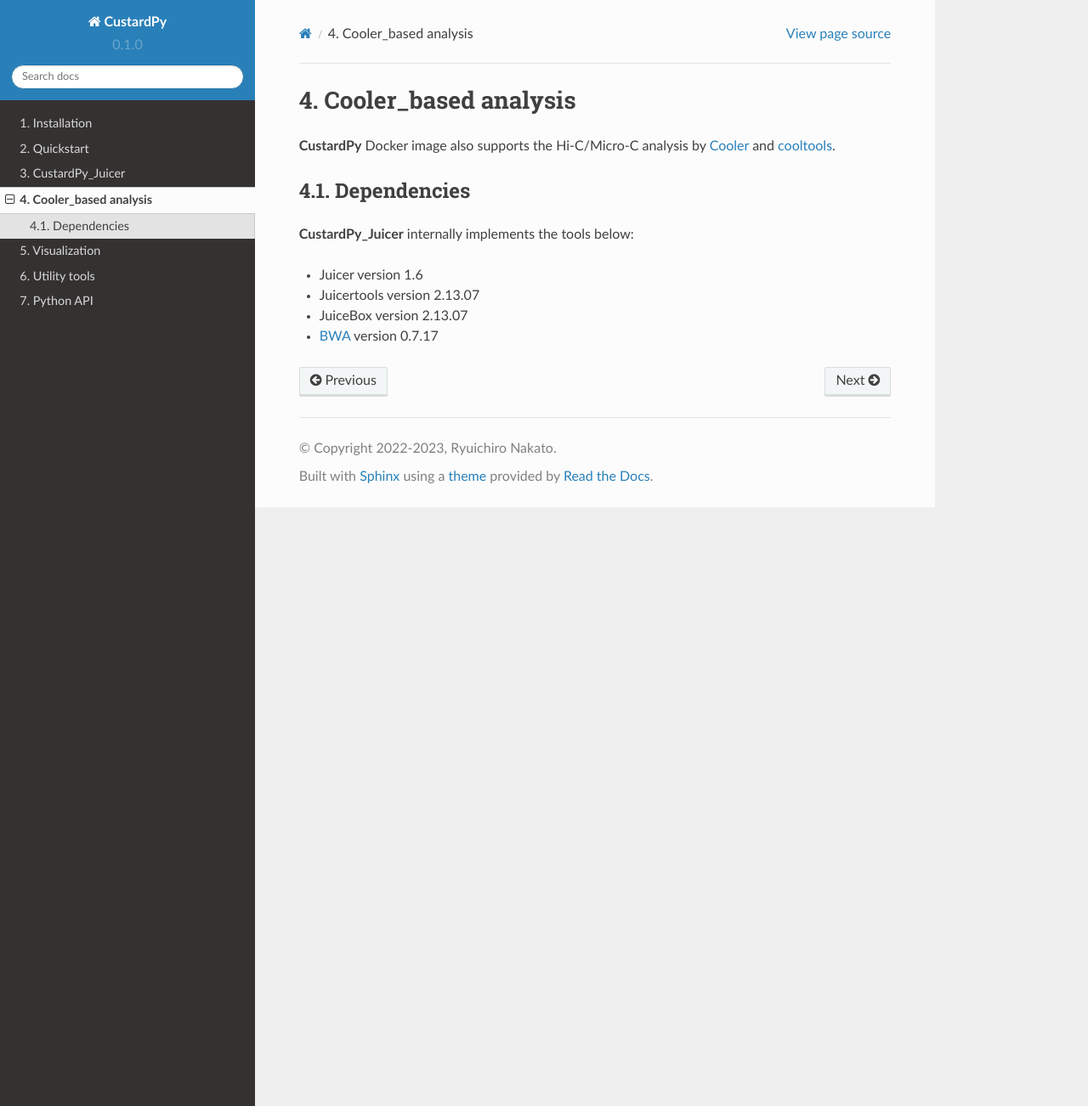
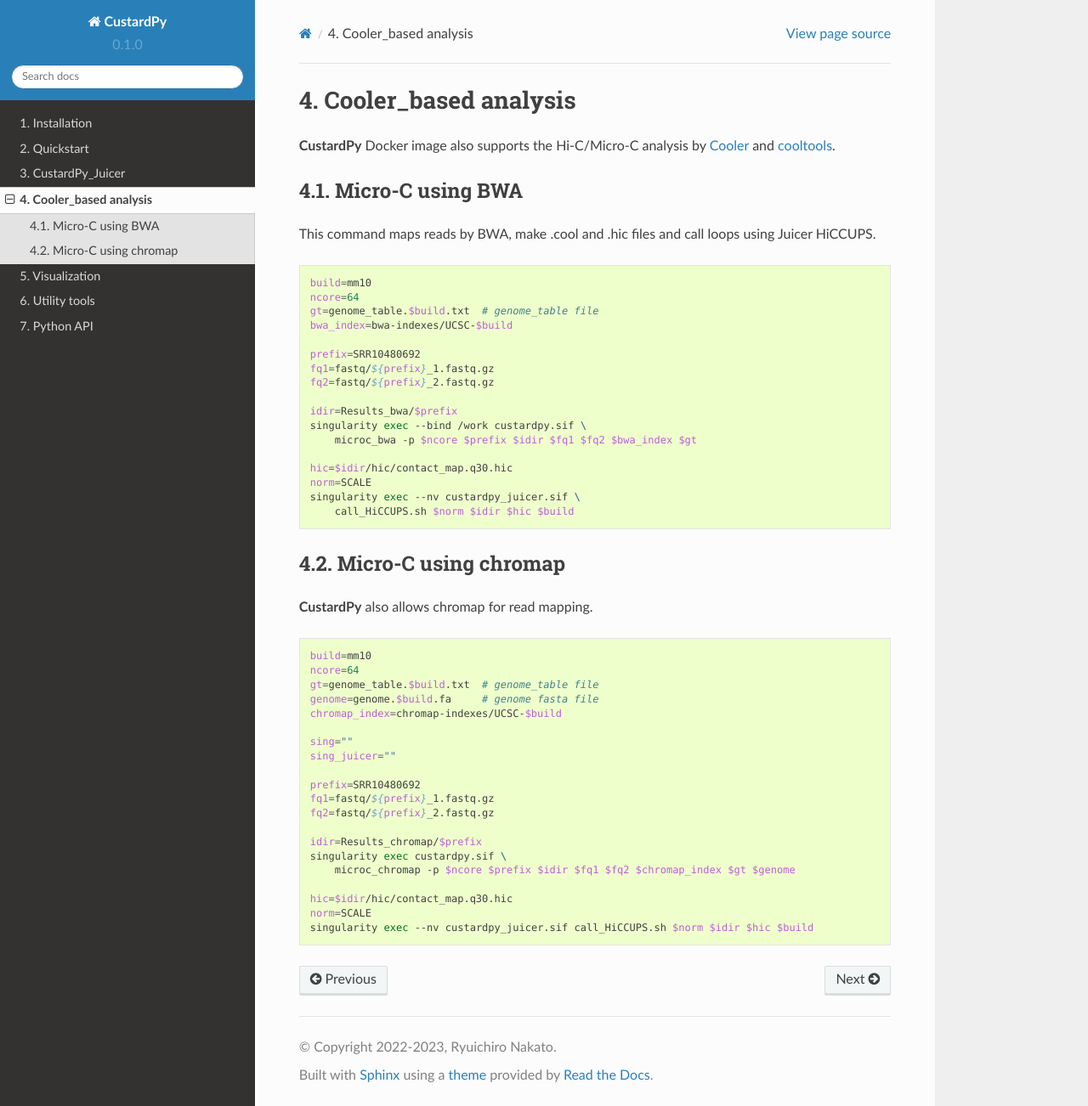
Before and after one commit to rnakato/CustardPy, a Sphinx documentation site: the page built from docs/content/Cooler.rst, in a window 1280 px wide and 1302 px high. Shown: the whole window at 85% size. Built offline with Sphinx 7.4.7 and the Read the Docs theme 2.0.0, drawn with Linux system fonts in a browser that asks for light colours.

Commit message:
add docs

```diff
--- a/docs/content/Cooler.rst
+++ b/docs/content/Cooler.rst
@@ -3,13 +3,56 @@
 
 **CustardPy** Docker image also supports the Hi-C/Micro-C analysis by `Cooler <https://cooler.readthedocs.io/en/latest/index.html>`_ and `cooltools <https://github.com/open2c/cooltools>`_.
 
+Micro-C using BWA
+-------------------------
 
-Dependencies
----------------------------
+This command maps reads by BWA, make .cool and .hic files and call loops using Juicer HiCCUPS.
 
-**CustardPy_Juicer** internally implements the tools below:
+.. code-block:: bash
 
-- Juicer version 1.6
-- Juicertools version 2.13.07
-- JuiceBox version 2.13.07
-- `BWA <http://bio-bwa.sourceforge.net/>`_ version 0.7.17
+    build=mm10
+    ncore=64
+    gt=genome_table.$build.txt  # genome_table file
+    bwa_index=bwa-indexes/UCSC-$build
+
+    prefix=SRR10480692
+    fq1=fastq/${prefix}_1.fastq.gz
+    fq2=fastq/${prefix}_2.fastq.gz
+
+    idir=Results_bwa/$prefix
+    singularity exec --bind /work custardpy.sif \
+        microc_bwa -p $ncore $prefix $idir $fq1 $fq2 $bwa_index $gt
+
+    hic=$idir/hic/contact_map.q30.hic
+    norm=SCALE
+    singularity exec --nv custardpy_juicer.sif \
+        call_HiCCUPS.sh $norm $idir $hic $build
+
+
+Micro-C using chromap
+-------------------------
+
+**CustardPy** also allows chromap for read mapping.
+
+.. code-block:: bash
+
+    build=mm10
+    ncore=64
+    gt=genome_table.$build.txt  # genome_table file
+    genome=genome.$build.fa     # genome fasta file
+    chromap_index=chromap-indexes/UCSC-$build
+
+    sing=""
+    sing_juicer=""
+
+    prefix=SRR10480692
+    fq1=fastq/${prefix}_1.fastq.gz
+    fq2=fastq/${prefix}_2.fastq.gz
+
+    idir=Results_chromap/$prefix
+    singularity exec custardpy.sif \
+        microc_chromap -p $ncore $prefix $idir $fq1 $fq2 $chromap_index $gt $genome
+
+    hic=$idir/hic/contact_map.q30.hic
+    norm=SCALE
+    singularity exec --nv custardpy_juicer.sif call_HiCCUPS.sh $norm $idir $hic $build
```
